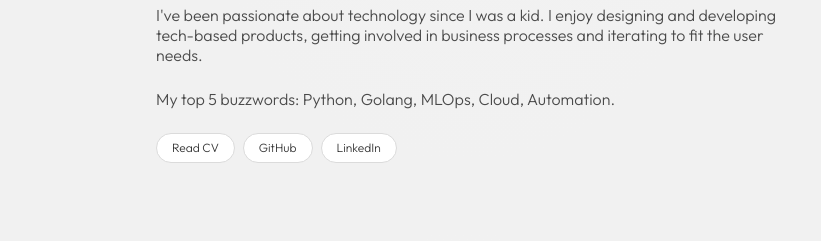
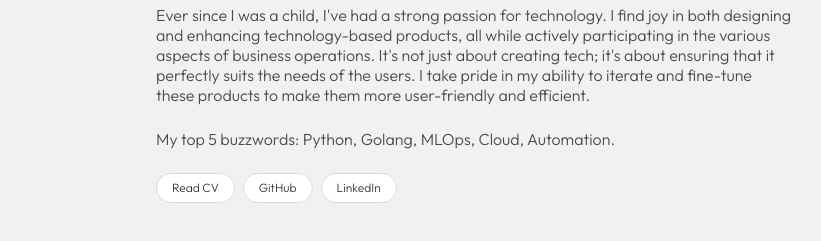
Before and after one commit to niyazed/niyazed.github.io, a plain HTML site: page index.html in a window 1280 px wide. Shown: the part 357-598 px from the top of the page, without its empty margins (128-949 px from the left). Drawn offline with nearby package versions, Linux system fonts and the light colour scheme.

Commit message:
Update index.html

```diff
--- a/index.html
+++ b/index.html
@@ -62,9 +62,12 @@
                         </span>
                         <br />
                         <p class="subtitle is-6 is-dynamic">
-                            I've been passionate about technology since I was a kid. I enjoy
-                            designing and developing tech-based products, getting involved
-                            in business processes and iterating to fit the user needs.
+                            Ever since I was a child, I've had a strong passion for technology.
+                            I find joy in both designing and enhancing technology-based products,
+                            all while actively participating in the various aspects of business operations.
+                            It's not just about creating tech; it's about ensuring that it perfectly
+                            suits the needs of the users. I take pride in my ability to iterate and
+                            fine-tune these products to make them more user-friendly and efficient.
                         </p>
                         <p class="subtitle is-6">
                             My top 5 buzzwords: Python, Golang, MLOps, Cloud, Automation.
```
